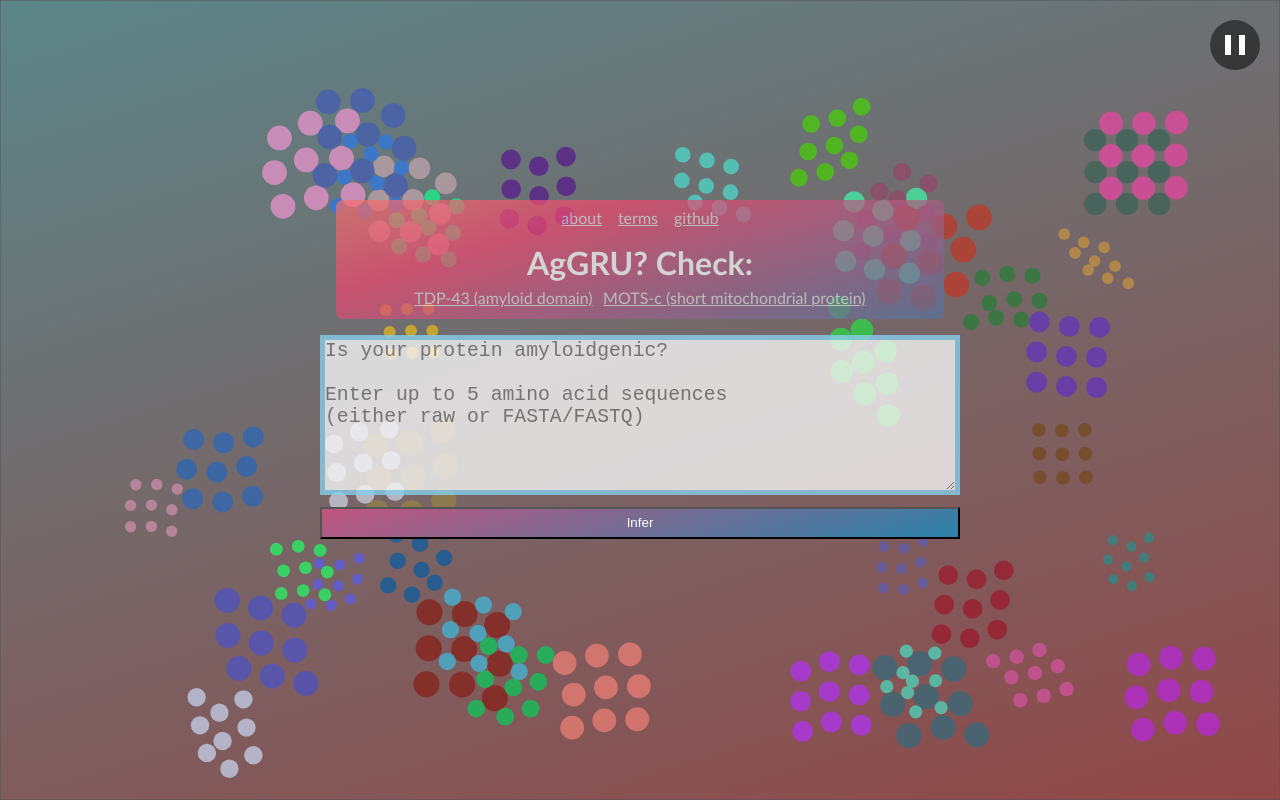
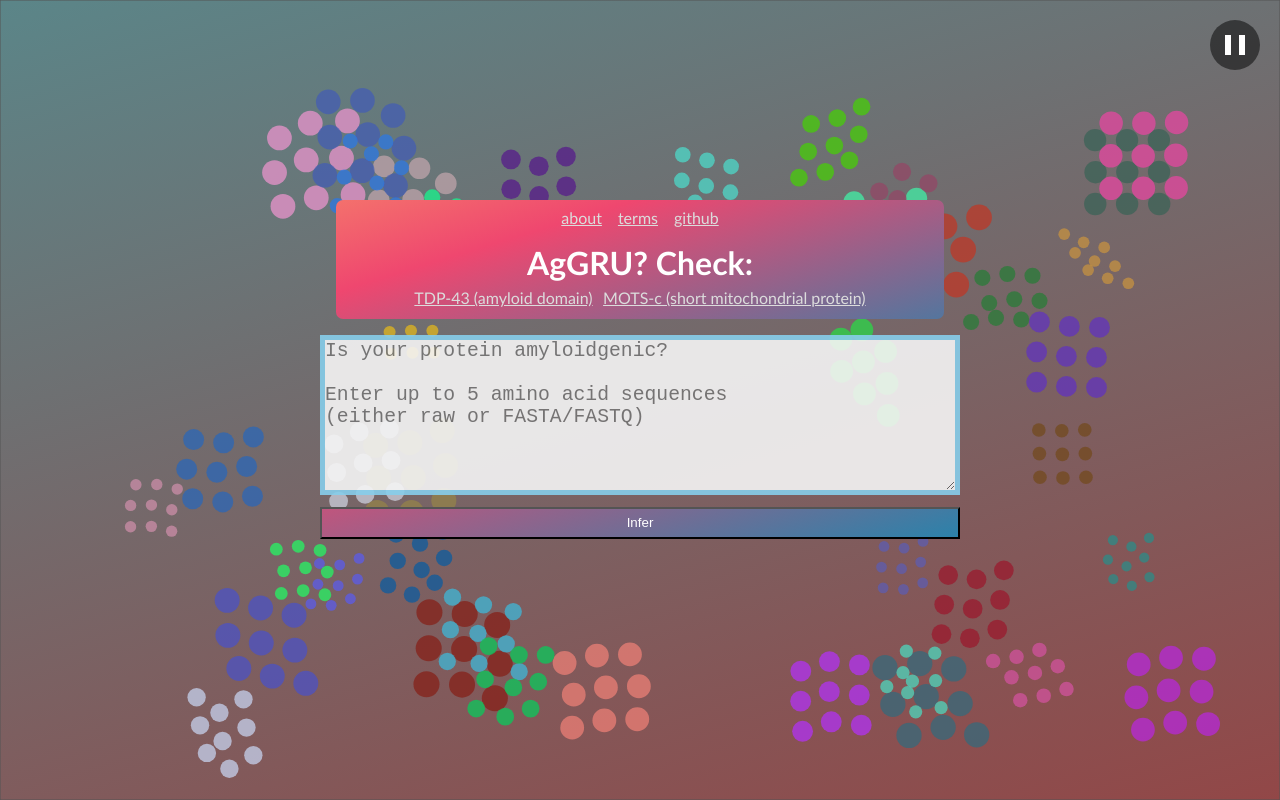
Before and after one commit to ejmockler/AgGRU-Check, a SvelteKit app in the folder deployment/frontend/: page / in a window 1280 px wide. Built offline with nearby package versions, Linux system fonts and the light colour scheme.

Commit message:
update README, improve header visibility in hero

```diff
--- a/deployment/frontend/src/routes/+page.svelte
+++ b/deployment/frontend/src/routes/+page.svelte
@@ -393,7 +393,6 @@ Enter up to 5 amino acid sequences
     background-size: 300% 300%;
     animation: headerGradient 120s ease infinite;
     border-radius: 7px;
-    opacity: 0.7;
     z-index: 2;
     &__links {
       display: flex;
@@ -480,7 +479,7 @@ Enter up to 5 amino acid sequences
     color: black;
     background-color: whitesmoke;
     border: 5px solid skyblue;
-    opacity: 0.8;
+    opacity: 0.9;
   }
 
   .link-container {
```
Also changed, not shown: 1 other file (tests, documents, lock files or other folders).
